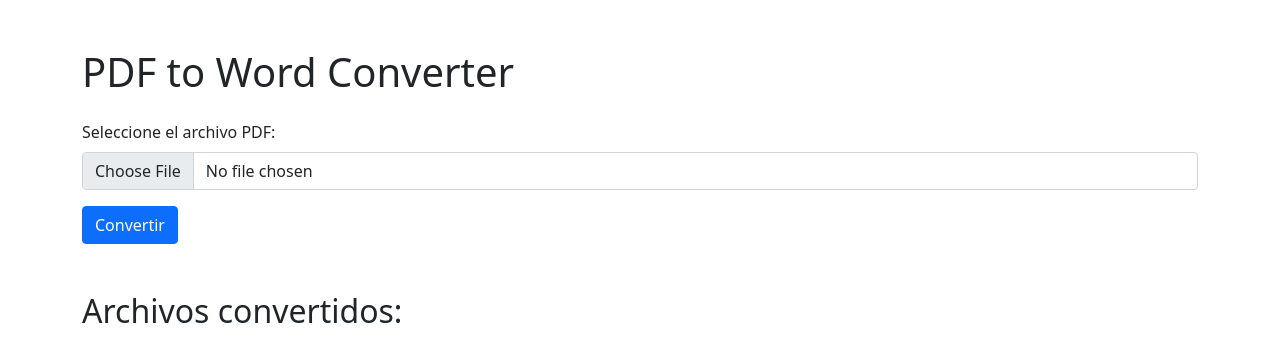
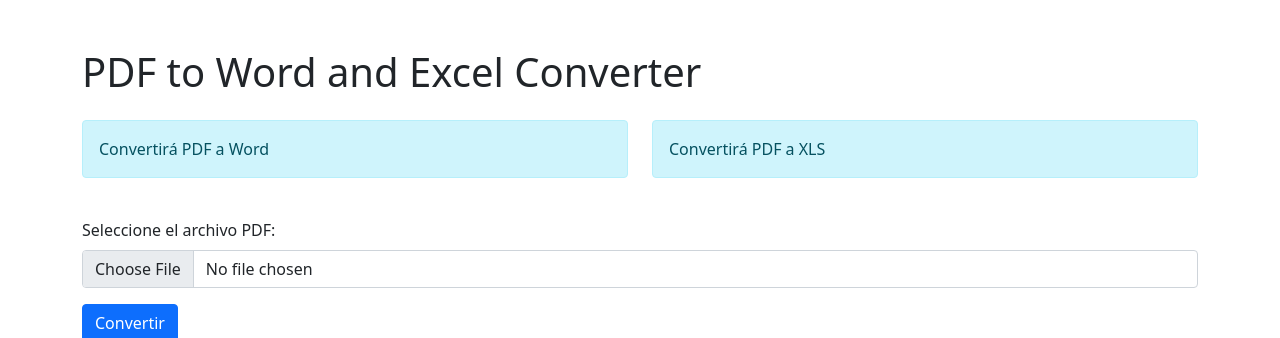
Before and after one commit to OME2023/Conversor, a Flask app: template Conversor/templates/index.html in a window 1280 px wide. Shown: the top 338 px of the page. Run offline with Flask 3, Linux system fonts and the light colour scheme; the template is opened without the code that fills it, so the values that code supplies are empty; some libraries are stand-ins or nearby versions.

```diff
--- a/Conversor/app.py
+++ b/Conversor/app.py
@@ -4,13 +4,14 @@ import os
 import shutil
 from pdf2docx import Converter
 from datetime import datetime
+import docx
 
 app = Flask(__name__)
 bootstrap = Bootstrap(app)
 
 UPLOAD_FOLDER = 'in'
 CONVERTED_FOLDER = 'out/convertidos'
-ALLOWED_EXTENSIONS = {'pdf'}
+ALLOWED_EXTENSIONS = {'pdf', 'doc', 'docx'}
 
 app.config['UPLOAD_FOLDER'] = UPLOAD_FOLDER
 app.config['CONVERTED_FOLDER'] = CONVERTED_FOLDER
@@ -22,6 +23,22 @@ def convert_pdf_to_word(pdf_path, output_folder):
     cv = Converter(pdf_path)
     cv.convert(output_path)
     cv.close()
+    return output_path
+
+def convert_pdf_to_doc(pdf_path, output_folder):
+    file_name = os.path.splitext(os.path.basename(pdf_path))[0]
+    output_path = os.path.join(output_folder, f"{file_name}.doc")
+
+    # Convertir PDF a DOCX primero
+    docx_path = convert_pdf_to_word(pdf_path, output_folder)
+
+    # Luego, convertir DOCX a DOC
+    doc = docx.Document(docx_path)
+    doc.save(output_path)
+
+    # Eliminar el archivo DOCX temporal
+    os.remove(docx_path)
+
     return output_path
 
 def allowed_file(filename):
@@ -50,8 +67,12 @@ def upload_file():
         if file and allowed_file(file.filename):
             filename = file.filename
             file.save(os.path.join(app.config['UPLOAD_FOLDER'], filename))
-            converted_file_path = convert_pdf_to_word(os.path.join(app.config['UPLOAD_FOLDER'], filename), app.config['CONVERTED_FOLDER'])
-            os.remove(os.path.join(app.config['UPLOAD_FOLDER'], filename))  # Remove original PDF
+            if filename.endswith('.pdf'):
+                converted_file_path = convert_pdf_to_word(os.path.join(app.config['UPLOAD_FOLDER'], filename), app.config['CONVERTED_FOLDER'])
+            elif filename.endswith('.doc'):
+                converted_file_path = os.path.join(app.config['CONVERTED_FOLDER'], filename)
+            elif filename.endswith('.docx'):
+                shutil.move(os.path.join(app.config['UPLOAD_FOLDER'], filename), os.path.join(app.config['CONVERTED_FOLDER'], filename))
             return redirect(url_for('upload_file'))
     files = os.listdir(CONVERTED_FOLDER)
     converted_files = [get_file_data(f, os.path.join(CONVERTED_FOLDER, f)) for f in files]
--- a/Conversor/templates/index.html
+++ b/Conversor/templates/index.html
@@ -3,12 +3,24 @@
 <head>
     <meta charset="UTF-8">
     <meta name="viewport" content="width=device-width, initial-scale=1.0">
-    <title>PDF to Word Converter</title>
+    <title>PDF to Word and Excel Converter</title>
     <link href="https://cdn.jsdelivr.net/npm/bootstrap@5.0.0-beta2/dist/css/bootstrap.min.css" rel="stylesheet" integrity="sha384-BmbxuPwQa2lc/FVzBcNJ7UAyJxM6wuqIj61tLrc4wSX0szH/Ev+nYRRuWlolflfl" crossorigin="anonymous">
 </head>
 <body>
     <div class="container">
-        <h1 class="mt-5">PDF to Word Converter</h1>
+        <h1 class="mt-5">PDF to Word and Excel Converter</h1>
+        <div class="row">
+            <div class="col-md-6">
+                <div class="alert alert-info mt-3" role="alert">
+                    Convertirá PDF a Word
+                </div>
+            </div>
+            <div class="col-md-6">
+                <div class="alert alert-info mt-3" role="alert">
+                    Convertirá PDF a XLS
+                </div>
+            </div>
+        </div>
         <form method="POST" enctype="multipart/form-data" class="my-4">
             <div class="mb-3">
                 <label for="file" class="form-label">Seleccione el archivo PDF:</label>
```
